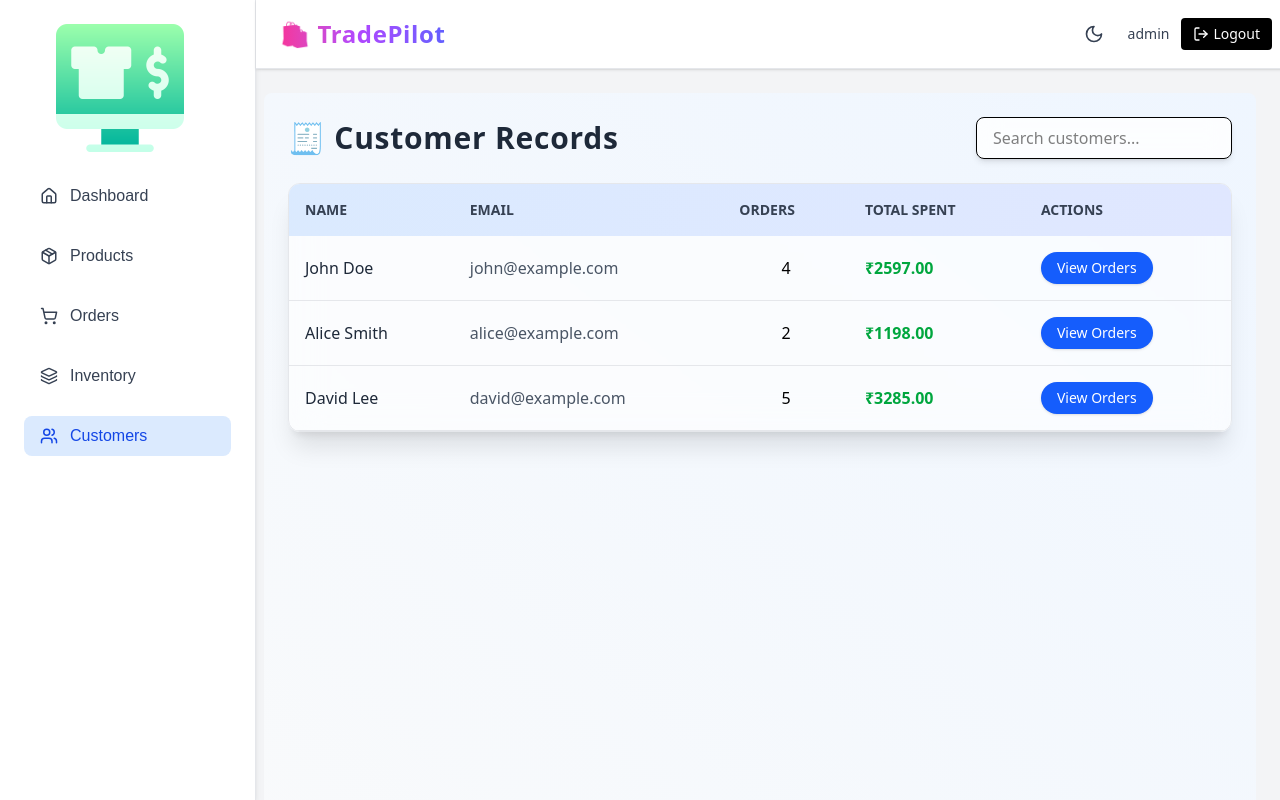
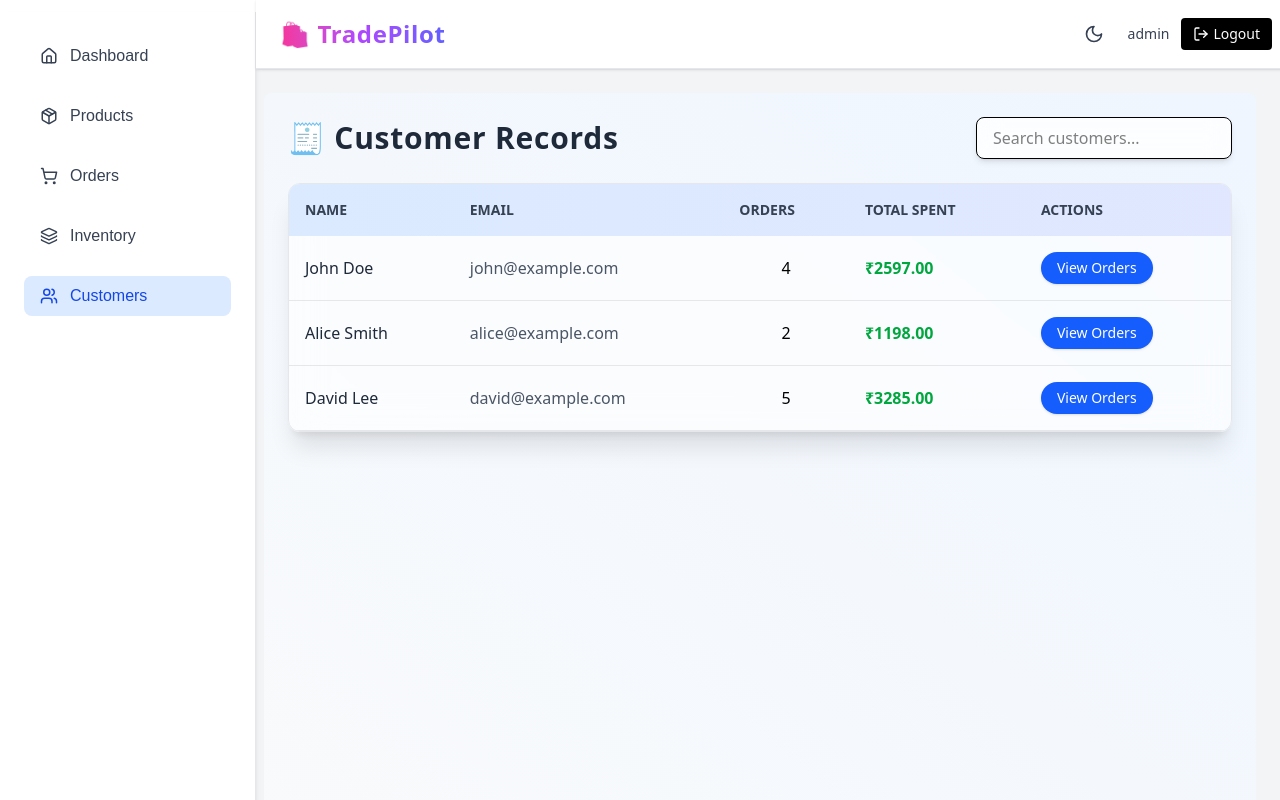
Before and after one commit to MrDevansh/TradePilot-Dashboard, a React (Vite) app: page /dashboard/customers in a window 1280 px wide. Built offline with nearby package versions, Linux system fonts and the light colour scheme; sample sign-in values are in the browser's storage.

Commit message:
UI Upgrade

```diff
--- a/src/components/Sidebar.jsx
+++ b/src/components/Sidebar.jsx
@@ -1,23 +1,39 @@
 import { Link, useLocation } from "react-router-dom";
 import { Home, Package, ShoppingCart, Users, Layers } from "lucide-react";
-import cart from '../assets/cart.png';
+//import cart from '../assets/cart.png';
 
 const navItems = [
   { path: "/dashboard", label: "Dashboard", icon: <Home size={18} /> },
-  { path: "/dashboard/products", label: "Products", icon: <Package size={18} /> },
-  { path: "/dashboard/orders", label: "Orders", icon: <ShoppingCart size={18} /> },
-  { path: "/dashboard/inventory", label: "Inventory", icon: <Layers size={18} /> },
-  { path: "/dashboard/customers", label: "Customers", icon: <Users size={18} /> },
+  {
+    path: "/dashboard/products",
+    label: "Products",
+    icon: <Package size={18} />,
+  },
+  {
+    path: "/dashboard/orders",
+    label: "Orders",
+    icon: <ShoppingCart size={18} />,
+  },
+  {
+    path: "/dashboard/inventory",
+    label: "Inventory",
+    icon: <Layers size={18} />,
+  },
+  {
+    path: "/dashboard/customers",
+    label: "Customers",
+    icon: <Users size={18} />,
+  },
 ];
 
 export default function Sidebar() {
   const { pathname } = useLocation();
 
   return (
-    <aside className="w-64 h-screen bg-white dark:bg-[#111827] border-r border-gray-200 dark:border-gray-700 shadow-md p-6 font-[Poppins,sans-serif] transition-colors duration-300">
-      <h1 className=" px-8 font-extrabold text-purple-600 mb-6 flex items-center gap-2">
+    <aside className=" mt-3 w-64 h-screen bg-white dark:bg-[#111827] border-r border-gray-200 dark:border-gray-700 shadow-md p-6 font-[Poppins,sans-serif] transition-colors duration-300">
+      {/* <h1 className=" px-8 font-extrabold text-purple-600 mb-6 flex items-center gap-2">
         <img src={cart} alt="Cart" className="w-32 h-32" />
-      </h1>
+      </h1>*/}
 
       <nav className="space-y-5 text-[16px]">
         {navItems.map((item) => {
```
